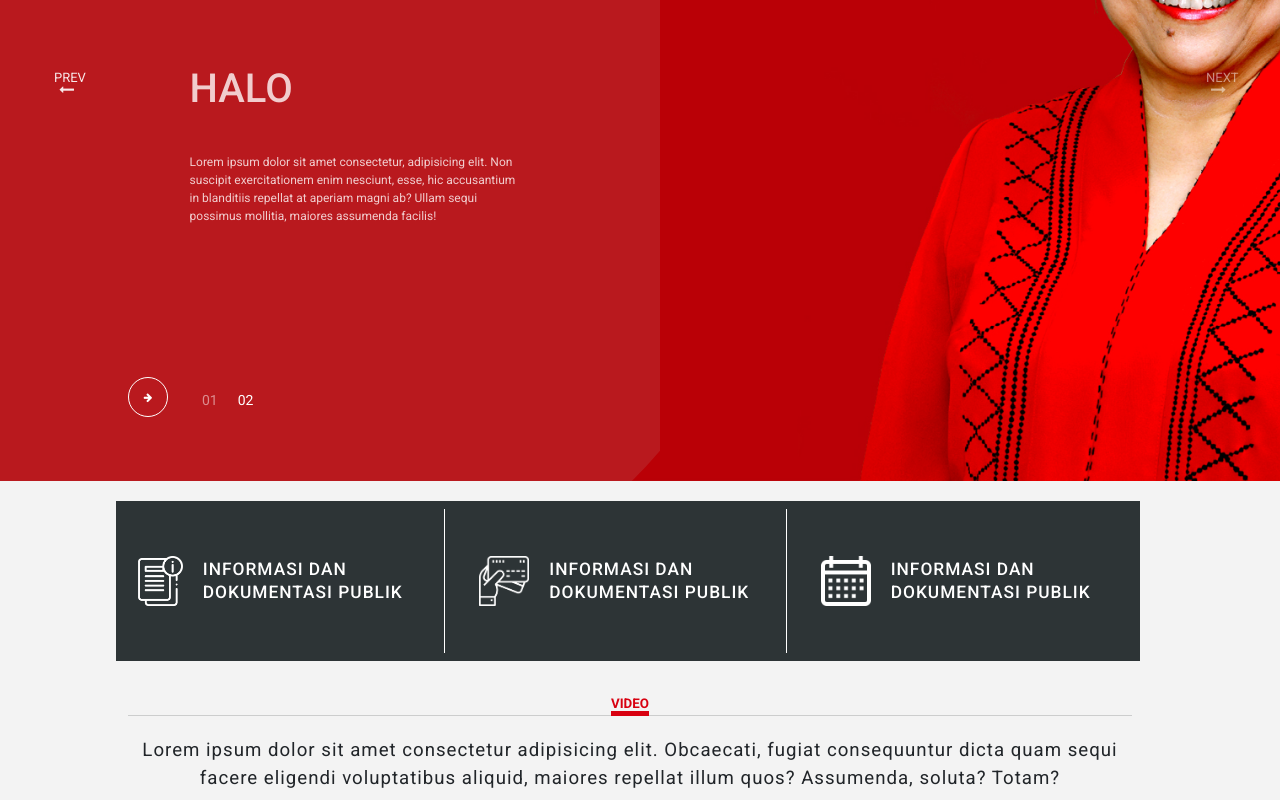
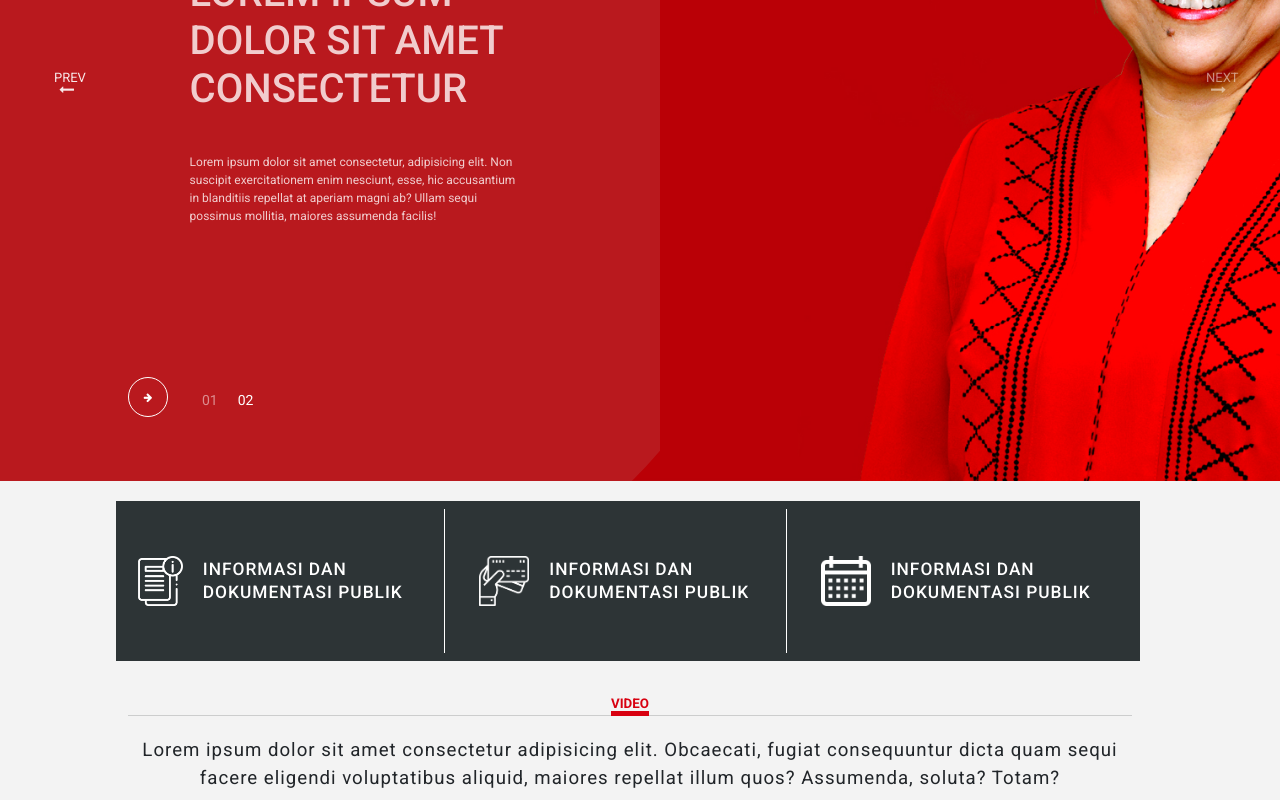
Before and after one commit to jemblonganvalley/pdip, a React (Create React App) app: page / in a window 1280 px wide. Both pictures are taken after a click on the element "02". Shown: the part 439-1239 px from the top of the page. Built offline with nearby package versions, Linux system fonts and the light colour scheme.

Commit message:
udpate text slider

```diff
--- a/src/components/slider/MainSlider.jsx
+++ b/src/components/slider/MainSlider.jsx
@@ -26,7 +26,7 @@ const MainSlider = ()=> {
                     <div className="carousel-item">
                         <div className="row image2">
                             <div className="col col-lg-6 mr-auto text2">
-                                <h1>halo</h1>
+                                <h1>Lorem ipsum dolor sit amet consectetur</h1>
                                 <p>Lorem ipsum dolor sit amet consectetur, adipisicing elit. Non suscipit exercitationem enim nesciunt, esse, hic accusantium in blanditiis repellat at aperiam magni ab? Ullam sequi possimus mollitia, maiores assumenda facilis!</p>
                             </div>
                         </div>
```
